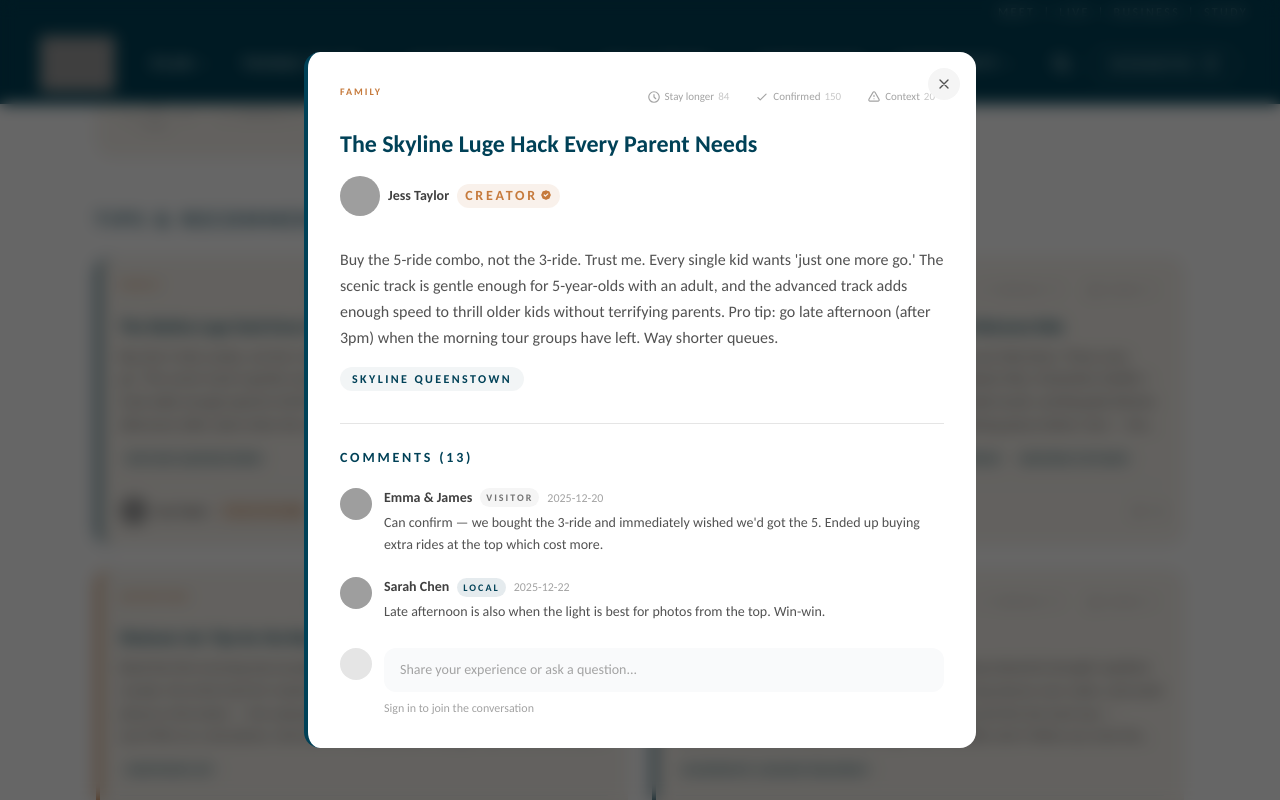
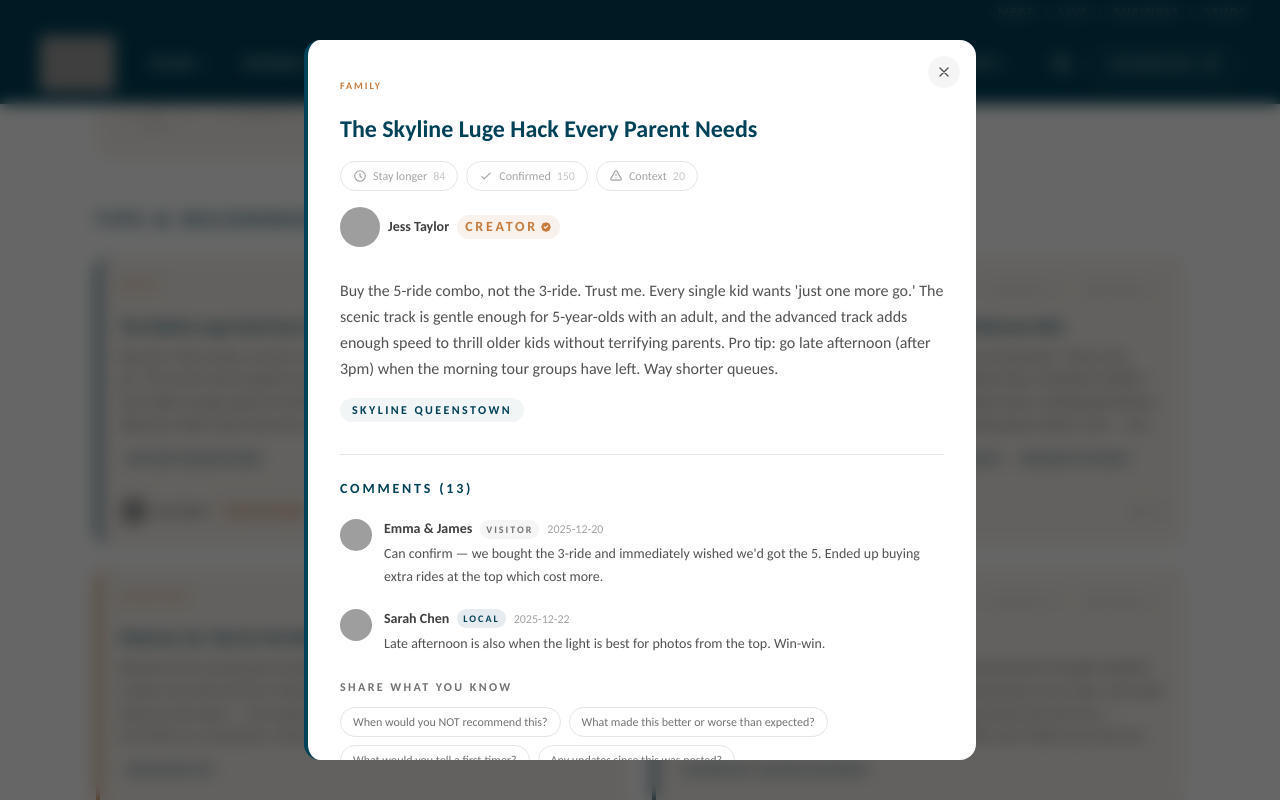
Before and after one commit to Jonomtla/queenstown-nz, a Next.js app: page /community/collections/best-for-toddlers in a window 1280 px wide. Both pictures are taken after a click on the element 362 px from the left and 1123 px from the top of the page. Shown: the part 723-1523 px from the top of the page. Built offline with nearby package versions, Linux system fonts and the light colour scheme; grey boxes are pictures that could not be loaded.

Commit message:
Add prompted commenting and full reaction buttons to recommendation modals
The recommendation card modals are the primary interaction point. Now they
have the same prompted commenting pills and full-variant reaction buttons
that the itinerary detail pages have.

```diff
--- a/src/components/community/RecommendationCard.tsx
+++ b/src/components/community/RecommendationCard.tsx
@@ -57,9 +57,37 @@ const CATEGORY_STYLES: Record<string, { border: string }> = {
   culture: { border: "border-l-copper" },
 };
 
+const COMMENT_TYPE_STYLES: Record<string, { label: string; color: string }> = {
+  caution: { label: "Caution", color: "bg-red-100 text-red-700" },
+  comparison: { label: "Comparison", color: "bg-purple-100 text-purple-700" },
+  tip: { label: "Tip", color: "bg-amber-100 text-amber-700" },
+  update: { label: "Update", color: "bg-blue-100 text-blue-700" },
+};
+
+const COMMENT_PROMPTS = [
+  { label: "When would you NOT recommend this?", type: "caution" },
+  { label: "What made this better or worse than expected?", type: "comparison" },
+  { label: "What would you tell a first-timer?", type: "tip" },
+  { label: "Any updates since this was posted?", type: "update" },
+] as const;
+
 function RecommendationModal(props: RecommendationCardProps & { onClose: () => void; onPhotoClick: (index: number) => void }) {
   const { title, text, category, upvotes, commentCount, contributor, places, comments, onClose } = props;
   const style = CATEGORY_STYLES[category] || { border: "border-l-gray-300" };
+  const [activePrompt, setActivePrompt] = useState<string | null>(null);
+  const [commentText, setCommentText] = useState("");
+
+  const handlePromptClick = (prompt: typeof COMMENT_PROMPTS[number]) => {
+    if (activePrompt === prompt.type) {
+      setActivePrompt(null);
+      setCommentText("");
+    } else {
+      setActivePrompt(prompt.type);
+      setCommentText("");
+    }
+  };
+
+  const activePlaceholder = COMMENT_PROMPTS.find((p) => p.type === activePrompt)?.label || "Share your experience or ask a question...";
 
   return (
     <div
@@ -90,14 +118,18 @@ function RecommendationModal(props: RecommendationCardProps & { onClose: () => v
 
         <div className="p-6 md:p-8">
           {/* Header */}
-          <div className="flex items-start justify-between gap-4 mb-4">
+          <div className="mb-4">
             <span className="text-[10px] font-semibold tracking-widest-custom uppercase text-copper">
               {category}
             </span>
-            <ReactionButtons reactions={props.reactions || { stayLonger: Math.round(upvotes * 0.5), confirmed: Math.round(upvotes * 0.9), contextMatters: Math.round(upvotes * 0.12) }} />
           </div>
 
           <h2 id="rec-modal-title" className="text-xl md:text-2xl font-bold text-teal leading-snug">{title}</h2>
+
+          {/* Reactions — full variant in modal */}
+          <div className="mt-4">
+            <ReactionButtons variant="full" reactions={props.reactions || { stayLonger: Math.round(upvotes * 0.5), confirmed: Math.round(upvotes * 0.9), contextMatters: Math.round(upvotes * 0.12) }} />
+          </div>
 
           {/* Author */}
           <div className="mt-4">
@@ -202,14 +234,45 @@ function RecommendationModal(props: RecommendationCardProps & { onClose: () => v
               </div>
             )}
 
-            {/* Fake add comment */}
-            <div className="flex items-start gap-3">
-              <div className="w-8 h-8 rounded-full bg-gray-200 shrink-0" />
-              <div className="flex-1">
-                <div className="bg-gray-50 rounded-xl px-4 py-3 text-sm text-gray-400 cursor-not-allowed">
-                  Share your experience or ask a question...
+            {/* Prompted commenting */}
+            <div className="mt-2">
+              <p className="text-xs font-semibold tracking-widest-custom uppercase text-gray-500 mb-3">
+                Share what you know
+              </p>
+              <div className="flex flex-wrap gap-2 mb-4">
+                {COMMENT_PROMPTS.map((prompt) => (
+                  <button
+                    key={prompt.type}
+                    onClick={() => handlePromptClick(prompt)}
+                    className={`text-xs px-3 py-1.5 rounded-full border transition-colors ${
+                      activePrompt === prompt.type
+                        ? "border-teal bg-teal/10 text-teal font-semibold"
+                        : "border-gray-200 text-gray-500 hover:border-teal hover:text-teal"
+                    }`}
+                  >
+                    {prompt.label}
+                  </button>
+                ))}
+              </div>
+              <div className="flex items-start gap-3">
+                <div className="w-8 h-8 rounded-full bg-gray-200 shrink-0" />
+                <div className="flex-1">
+                  <textarea
+                    value={commentText}
+                    onChange={(e) => setCommentText(e.target.value)}
+                    placeholder={activePlaceholder}
+                    rows={3}
+                    className="w-full bg-gray-50 rounded-xl px-4 py-3 text-sm text-gray-700 placeholder:text-gray-400 border border-gray-200 focus:border-teal focus:ring-1 focus:ring-teal outline-none resize-none transition-colors"
+                  />
+                  <div className="flex items-center justify-between mt-2">
+                    <p className="text-xs text-gray-400">Sign in to join the conversation</p>
+                    {activePrompt && (
+                      <span className={`text-[10px] font-semibold tracking-widest-custom uppercase px-2 py-0.5 rounded-full ${COMMENT_TYPE_STYLES[activePrompt]?.color || "bg-gray-100 text-gray-500"}`}>
+                        {COMMENT_TYPE_STYLES[activePrompt]?.label || activePrompt}
+                      </span>
+                    )}
+                  </div>
                 </div>
-                <p className="text-xs text-gray-400 mt-2">Sign in to join the conversation</p>
               </div>
             </div>
           </div>
```
